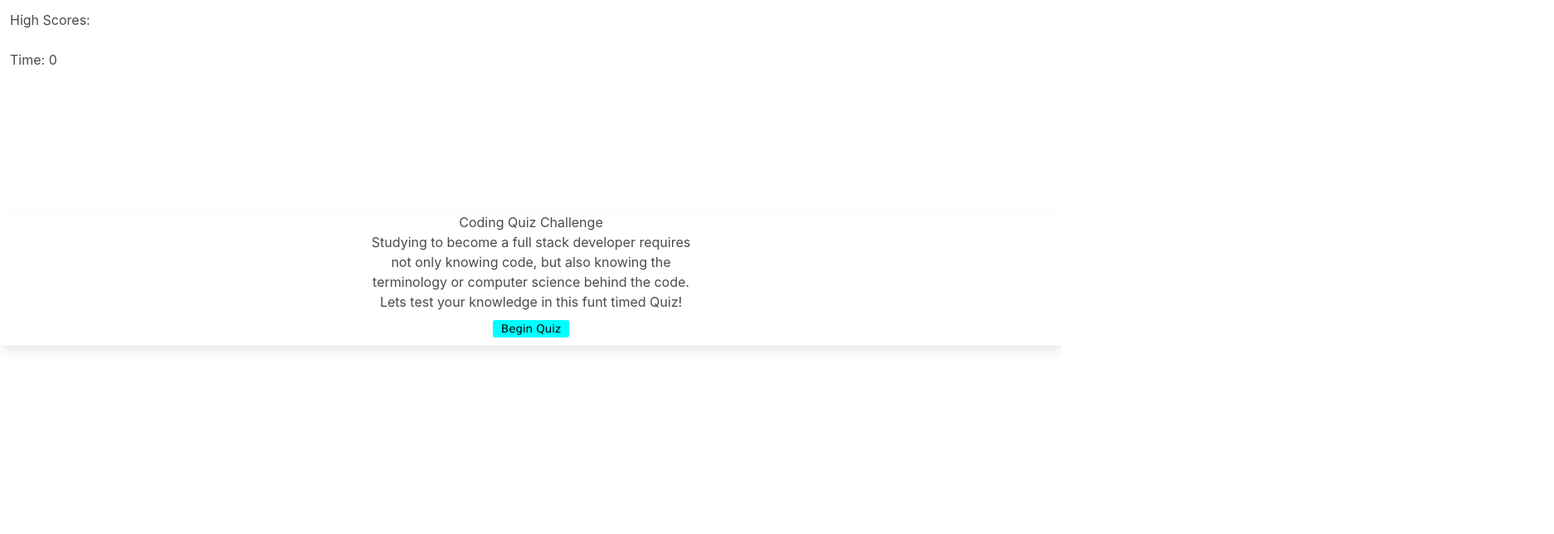
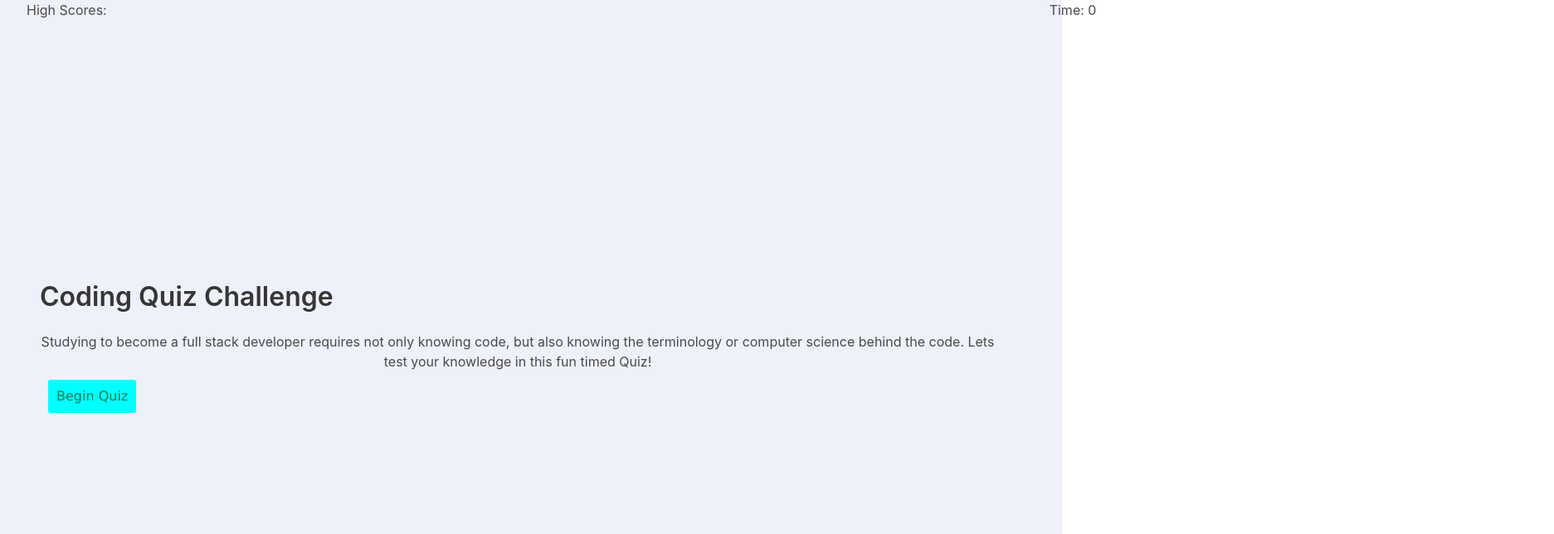
Before and after one commit to Leelai064/Timed_Quiz, a plain HTML site: page index.html in a window 1280 px wide. Shown: the top 644 px of the page at 83% size, 1873 px wide, since content can reach past the window. Drawn offline with nearby package versions, Linux system fonts and the light colour scheme.

Commit message:
Using bulma for this to practice css frameworks. Restarting the styling

```diff
--- a/index.html
+++ b/index.html
@@ -1,12 +1,13 @@
 <!DOCTYPE html>
 <html lang="en">
+
 <head>
-    <meta charset="UTF-8"/>
+    <meta charset="UTF-8" />
     <meta name="viewport" content="width=device-width, initial-scale=1.0">
     <meta http-equiv="X-UA-Compatible">
     <title>Timed Coding Quiz!</title>
 
-    <link rel="stylesheet" type = "text/css" href="./assets/css/style.css">
+    <link rel="stylesheet" type="text/css" href="./assets/css/style.css">
     <link rel="stylesheet" href="https://cdn.jsdelivr.net/npm/bulma@0.9.4/css/bulma.min.css">
 </head>
 
@@ -15,10 +16,14 @@
     <!-- Begin Button-->
     <header>
         <!-- <div class="timer"></div> -->
-            <div class="container is-fullhd">
-                <div class = "row">
-                    <div class = "column is-6" id="highScore"> High Scores:</div>
-                    <div class = "column is-2" id="timeCountdown"> Time: <span id="timer">0</span></div>
+        <div class="container is-fluid has-background-link-light">
+            <div class="columns is-mobile">
+                <div class="column is-half" id="highScore"> High Scores:</div>
+                <div class="column"></div>
+                <div class="column"></div>
+                <div class="column"></div>
+                <div class="column"></div>
+                <div class="column  is-half is-offset-5" id="timeCountdown"> Time: <span id="timer">0</span></div>
             </div>
         </div>
         <!-- <div class="time_line"></div> -->
@@ -26,28 +31,24 @@
 
 
     <!-- start card container  -->
-     <div class="card"
-            <div class="cardFiller">
-                <div id = "container">
-                    <span id="count"></span>
-                    <div id="questionsList">
-                     <h2 class= "Title">Coding Quiz Challenge</h2>
-                        <p>Studying to become a full stack developer requires not only knowing code, but also knowing the terminology or computer science behind the code. Lets test your knowledge in this funt timed Quiz!</p>
+    <section class="hero has-background-link-light is-fullheight">
+        <div class="hero-body">
+            <div class="container has-background-link-light ">
+                <h1 class="title">Coding Quiz Challenge</h1>
+                <p>Studying to become a full stack developer requires not only knowing code, but also knowing the
+                    terminology or computer science behind the code. Lets test your knowledge in this fun timed Quiz!
+                </p>
+                <button class=" button is-success is-light" id='beginBtn'>Begin Quiz</button>
+            </div>
+            <!-- Quiz Container -->
+        <div class=" container has-background-link-light"
 
-                        <!-- Initial Welcome Page -->
-                        <div id="startBtnContainer">
-                        <button id='beginBtn' onclick="begin()">Begin Quiz</button>
         </div>
-                </div>
-                <div id="renew"style="display:none;" >
+    </section>
 
-                    <hr id="seperatedLine" style = "display:none;"></hr>
-                    <div id=answerCheckpoint style= "display: none;"></div>
-                </div>
-             </div>
-            </div>
-        </div>
-    </div>
+
+
+    <!-- Connecting my Javascript files and Jquery -->
     <script src="https://cdnjs.cloudflare.com/ajax/libs/jquery/3.6.0/jquery.min.js"></script>
     <script src="./assets/js/script.js"></script>
     <script src="./assets/js/questions.js"></script>
```
Lines whose indentation alone changed are shown as unchanged.
